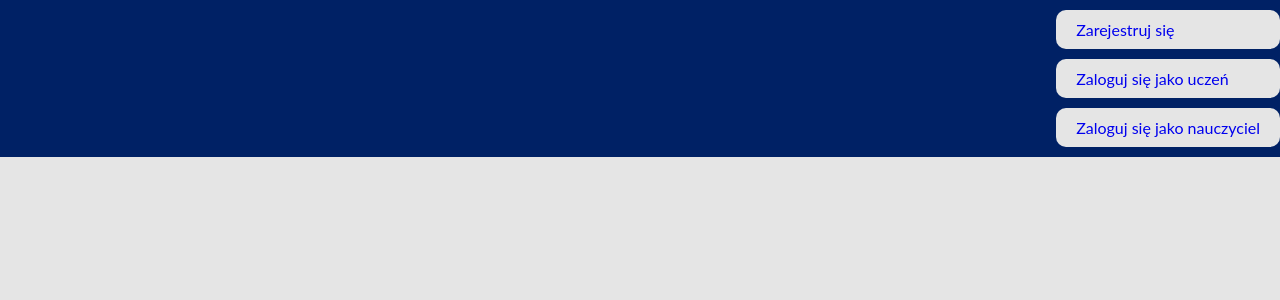
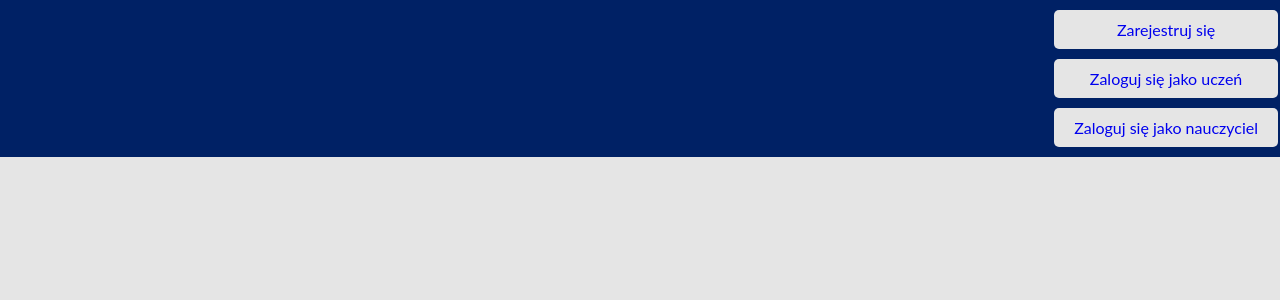
Before and after one commit to MarcelBienko3b/zsti-together, a PHP site: page / in a window 1280 px wide. Shown: the top 300 px of the page. Run offline with PHP 8.4, Linux system fonts and the light colour scheme; data that the repository does not hold is empty.

Commit message:
Cleaned style structure

```diff
--- a/databases/zsti_together_struct.sql
+++ b/databases/zsti_together_struct.sql
@@ -80,7 +80,7 @@ create table if not exists requests (
     constraint fk_request__student foreign key (request__student) references students (student__id) on update restrict on delete restrict
 
 );
-*/
+
 CREATE PROCEDURE getPostsForUser
 (IN curr_Id int)
 select
--- a/scripts/php/sendPostTeacher.php
+++ b/scripts/php/sendPostTeacher.php
@@ -16,6 +16,7 @@
         $stmt->close();
         $conn->close();
 
+        header("Location: ../../subpages/teacherPanel.php");
         exit();
     }
 ?>
--- a/scripts/php/sendPostTutor.php
+++ b/scripts/php/sendPostTutor.php
@@ -16,6 +16,7 @@
         $stmt->close();
         $conn->close();
 
+        header("Location: ../../subpages/studentPanel.php");
         exit();
     }
 ?>
--- a/styles/components/_buttons.scss
+++ b/styles/components/_buttons.scss
@@ -1,23 +1,17 @@
-@mixin button {
+@mixin buttons {
 
+    display: grid;
+    margin: 10px 2px;
     padding: 10px 20px;
-    border-radius: 10px;
-    margin: 10px 0;
+    place-items: center;
+    border-radius: 5px;
 
-    display: flex;
-    align-items: center;
+    background-color: clr.$bckg-primary;
 
     &:hover {
 
-        @include hover;
+        background-color: clr.$bckg-secondary;
 
     }
 
 }
-
-@mixin hover {
-
-    background-color: clr.$accent-primary;
-    color: clr.$font-primary;
-
-}
--- a/styles/components/_color-scheme.scss
+++ /dev/null
@@ -1,23 +0,0 @@
-@mixin primary-color-set {
-
-    background-color: clr.$bckg-primary;
-    color: clr.$font-primary;
-    border-color: clr.$accent-secondary;
-
-}
-
-@mixin secondary-color-set {
-
-    background-color: clr.$bckg-secondary;
-    color: clr.$font-primary;
-    border-color: clr.$accent-tetriary;
-
-}
-
-@mixin tetriary-color-set {
-
-    background-color: clr.$bckg-tetriary;
-    color: clr.$font-secondary;
-    border-color: clr.$accent-primary;
-
-}
--- a/styles/components/_fonts.scss
+++ b/styles/components/_fonts.scss
@@ -1,12 +1,16 @@
 //* font families
 
-$main-family: Lato;
+$primary-family: Lato;
+$secondary-family: Consolas, monospace;
 
 //* font sizes
 
+$small-size: 12px;
 $medium-size: 18px;
-$small-size: 12px;
+$big-size: 24px;
 
 //* font weights
 
+$thin-weight: 100;
 $medium-weight: normal;
+$bold-weight: bold;
--- a/styles/components/_grids.scss
+++ /dev/null
@@ -1,16 +0,0 @@
-@mixin post-grid-base {
-
-    display: grid;
-    grid-column-gap: 0;
-    grid-row-gap: 0;
-
-    grid-template-columns: repeat(5, 1fr);
-    grid-template-rows: repeat(4, 1fr);
-
-    grid-template-areas:
-        "author author . subject subject"
-        "desc desc desc desc desc"
-        "desc desc desc desc desc"
-        ". . . type type";
-
-}
--- a/styles/components/_nav.scss
+++ b/styles/components/_nav.scss
@@ -1,4 +1,4 @@
-@import 'buttons.scss';
+@import 'buttons';
 
 @mixin navbar {
 
@@ -13,9 +13,9 @@
 
         &__item {
 
-            display: inline-block;
             background-color: clr.$accent-tetriary;
-            @include button;
+
+            @include buttons;
 
             & a {
 
--- /dev/null
+++ b/styles/components/_post.scss
@@ -0,0 +1,53 @@
+@mixin post {
+
+    .post {
+
+        display: grid;
+        grid-column-gap: 0;
+        grid-row-gap: 0;
+
+        grid-template-columns: repeat(5, 1fr);
+        grid-template-rows: repeat(4, 1fr);
+
+        grid-template-areas:
+            "author author . subject subject"
+            "desc desc desc desc desc"
+            "desc desc desc desc desc"
+            ". . . type type";
+
+        flex-basis: 40%;
+        gap: 0.5em;
+        min-width: 400px;
+
+        margin: 10px auto 10px auto;
+        padding: 10px;
+        border: 1px solid;
+
+        &__author {
+
+            grid-area: author;
+            font-size: font.$medium-size;
+
+        }
+
+        &__subject {
+
+            grid-area: subject;
+
+        }
+
+        &__description {
+
+            grid-area: desc;
+
+        }
+
+        &__type {
+
+            grid-area: type;
+
+        }
+
+    }
+
+}
--- a/styles/main.css
+++ b/styles/main.css
@@ -7,8 +7,6 @@
 }
 * body {
   background-color: #e5e5e5;
-  color: #002165;
-  border-color: #002165;
   font-family: Lato;
 }
 * body .navbar {
@@ -19,17 +17,16 @@
   background-color: #002165;
 }
 * body .navbar__item {
-  display: inline-block;
   background-color: #e5e5e5;
+  display: grid;
+  margin: 10px 2px;
   padding: 10px 20px;
-  border-radius: 10px;
-  margin: 10px 0;
-  display: flex;
-  align-items: center;
+  place-items: center;
+  border-radius: 5px;
+  background-color: #e5e5e5;
 }
 * body .navbar__item:hover {
   background-color: #f9b522;
-  color: #002165;
 }
 * body .navbar__item a {
   color: #e5e5e5;
@@ -40,18 +37,18 @@
   flex-wrap: wrap;
 }
 * body .posts-container .post {
+  display: grid;
+  grid-column-gap: 0;
+  grid-row-gap: 0;
+  grid-template-columns: repeat(5, 1fr);
+  grid-template-rows: repeat(4, 1fr);
+  grid-template-areas: "author author . subject subject" "desc desc desc desc desc" "desc desc desc desc desc" ". . . type type";
   flex-basis: 40%;
   gap: 0.5em;
   min-width: 400px;
   margin: 10px auto 10px auto;
   padding: 10px;
   border: 1px solid;
-  display: grid;
-  grid-column-gap: 0;
-  grid-row-gap: 0;
-  grid-template-columns: repeat(5, 1fr);
-  grid-template-rows: repeat(4, 1fr);
-  grid-template-areas: "author author . subject subject" "desc desc desc desc desc" "desc desc desc desc desc" ". . . type type";
 }
 * body .posts-container .post__author {
   grid-area: author;
--- a/styles/main.scss
+++ b/styles/main.scss
@@ -1,14 +1,13 @@
 //! @use for variables
 
-@use 'components/colors.scss' as clr;
-@use 'components/fonts.scss' as font;
+@use 'components/colors' as clr;
+@use 'components/fonts' as font;
 
 //! @import for mixins
 
-@import '/components/color-scheme.scss';
-@import 'components/grids.scss';
-@import 'components/nav.scss';
-@import 'components/reset.scss';
+@import 'components/reset';
+@import 'components/post';
+@import 'components/nav';
 
 * {
 
```
Also changed, not shown: other parts of styles/main.scss (+3 -40 lines), styles/panel.css (+3 -27 lines), styles/panel.scss (+4 -6 lines), styles/components/_colors.scss (line endings or trailing spaces), 2 other files.
